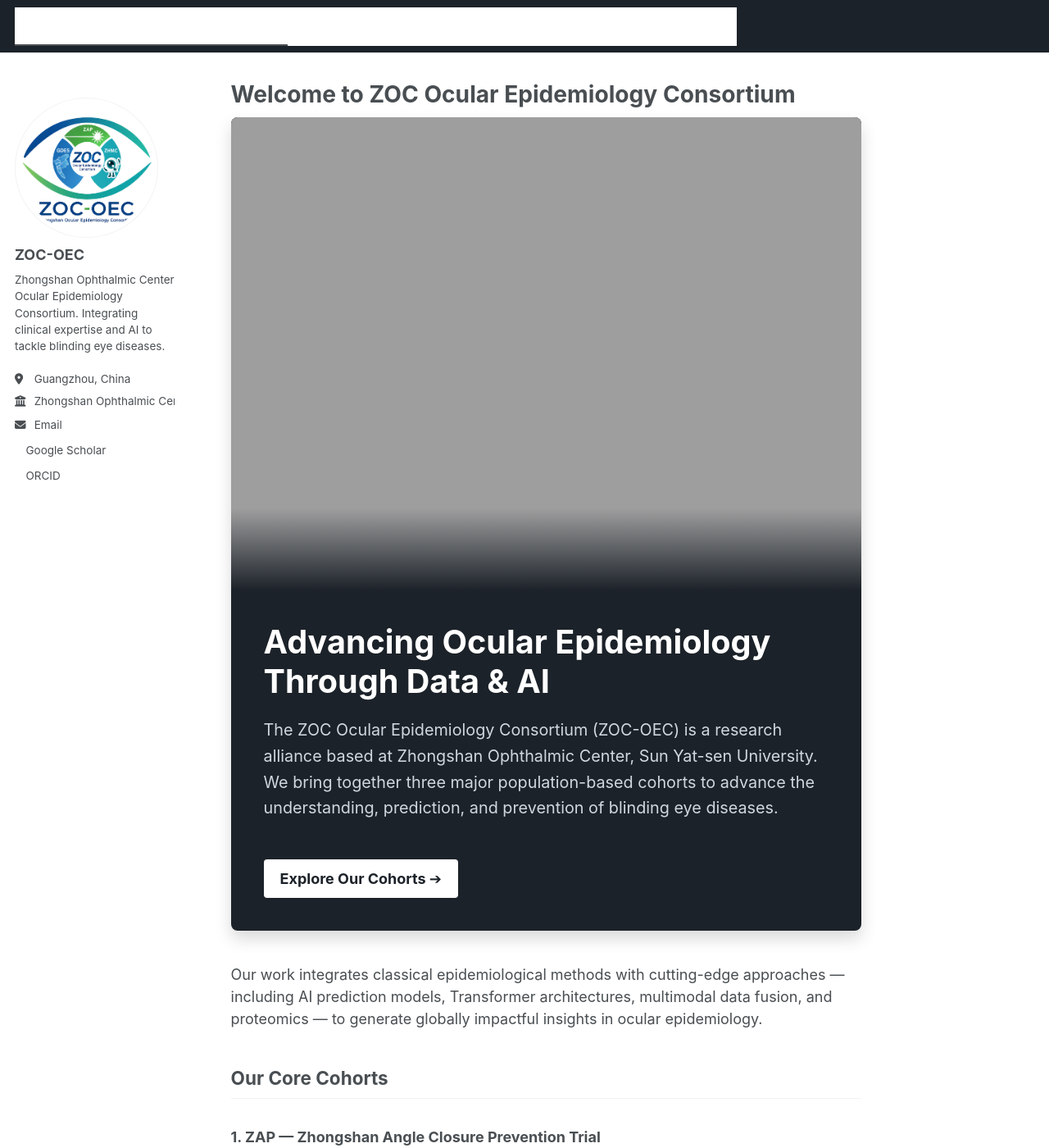
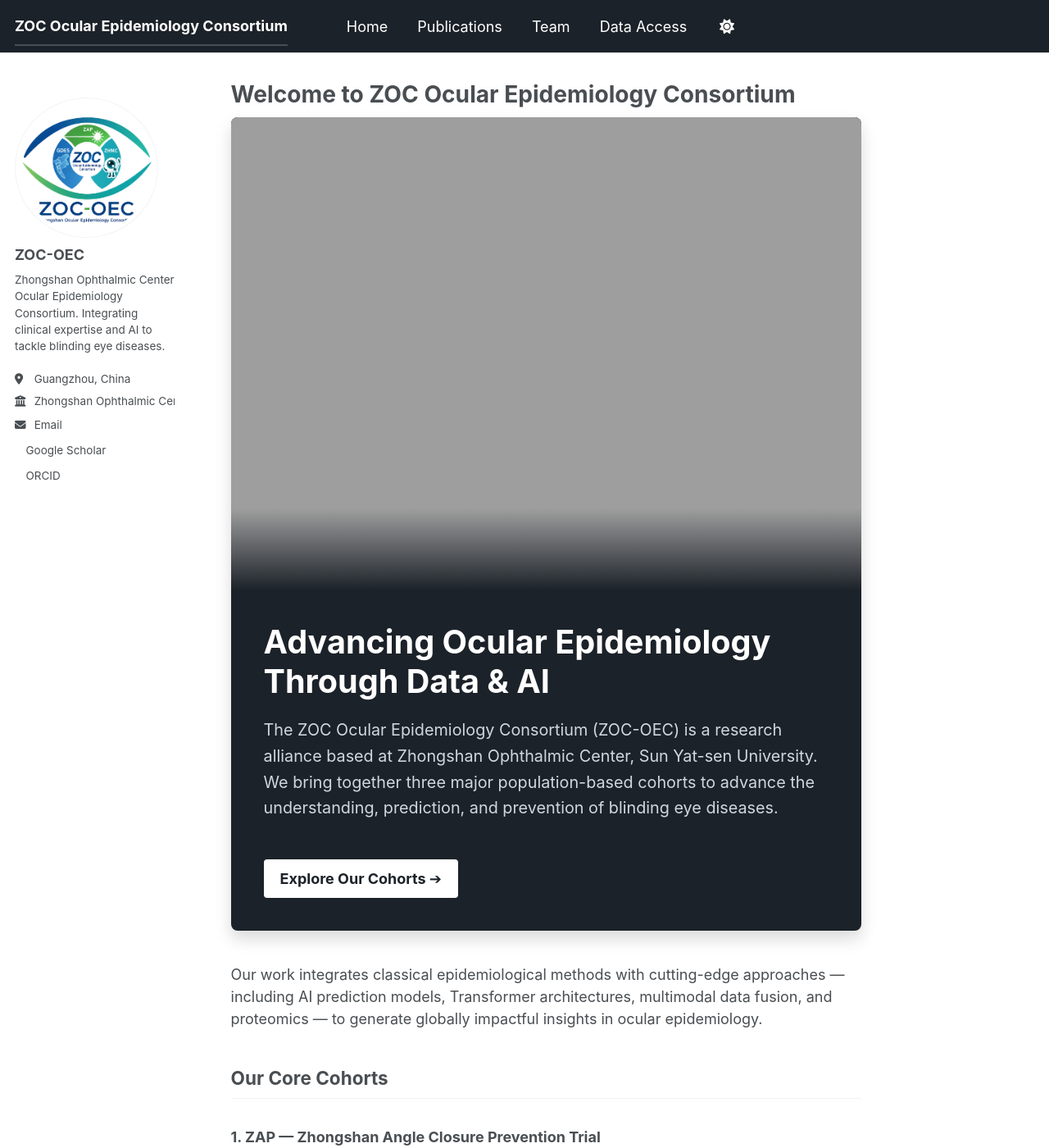
Before and after one commit to zoc-oec/zoc-oec.github.io, a Jekyll site: the page built from _pages/about.md, in a window 1280 px wide and 1400 px high. Shown: the whole window at 82% size. Built offline with Jekyll 4.4.1, drawn with Linux system fonts in a browser that asks for light colours; a script bundle is joined from its source files by our own code; library files that are not in the unit come from our copies.

Commit message:
Update custom.html

```diff
--- a/_includes/head/custom.html
+++ b/_includes/head/custom.html
@@ -1,42 +1,30 @@
 <style>
-  /* 1. 铺设深色底色：给最外层容器强行上深蓝/黑色 */
+  /* 1. 外墙深空蓝 */
   .masthead {
-    background: #1c2229 !important;
+    background-color: #1c2229 !important;
     border-bottom: none !important;
   }
 
-  /* 2. 暴力抽空白底：利用最高权重的 ID 选择器 (#site-nav)，强行剥离所有内层白块 */
+  /* 2. 终极核弹：强制剥夺导航栏里【所有嵌套元素】的背景色，统统透明！字统统变白！ */
   .masthead__inner-wrap,
   .masthead__menu,
-  nav#site-nav.greedy-nav,
-  ul.visible-links,
-  .masthead .site-title {
+  .greedy-nav,
+  .greedy-nav * {
     background-color: transparent !important;
-    background-image: none !important;
     background: transparent !important;
-  }
-
-  /* 3. 字体强制变白：同样使用最高权重，避免字被隐藏 */
-  .masthead .site-title,
-  nav#site-nav.greedy-nav a,
-  ul.visible-links a {
     color: #ffffff !important;
   }
 
-  /* 4. 鼠标悬停时的浅灰色 */
-  nav#site-nav.greedy-nav a:hover,
-  ul.visible-links a:hover {
-    color: #cccccc !important;
+  /* 3. 保护机制1：那个“汉堡包”按钮的横线必须有白底，否则看不见 */
+  .greedy-nav__toggle .navicon,
+  .greedy-nav__toggle .navicon::before,
+  .greedy-nav__toggle .navicon::after {
+    background-color: #ffffff !important;
   }
 
-  /* 5. 手机/窄屏模式下的三道杠汉堡按钮修复 */
-  .greedy-nav__toggle {
-    background: transparent !important;
-    border: none !important;
-  }
-  .greedy-nav__toggle .navicon,
-  .greedy-nav__toggle .navicon:before,
-  .greedy-nav__toggle .navicon:after {
-    background: #ffffff !important;
+  /* 4. 保护机制2：如果有人在手机上点开下拉菜单，菜单底色设为深蓝，防止字混在一起 */
+  .greedy-nav .hidden-links,
+  .greedy-nav .hidden-links * {
+    background-color: #1c2229 !important;
   }
 </style>
```
